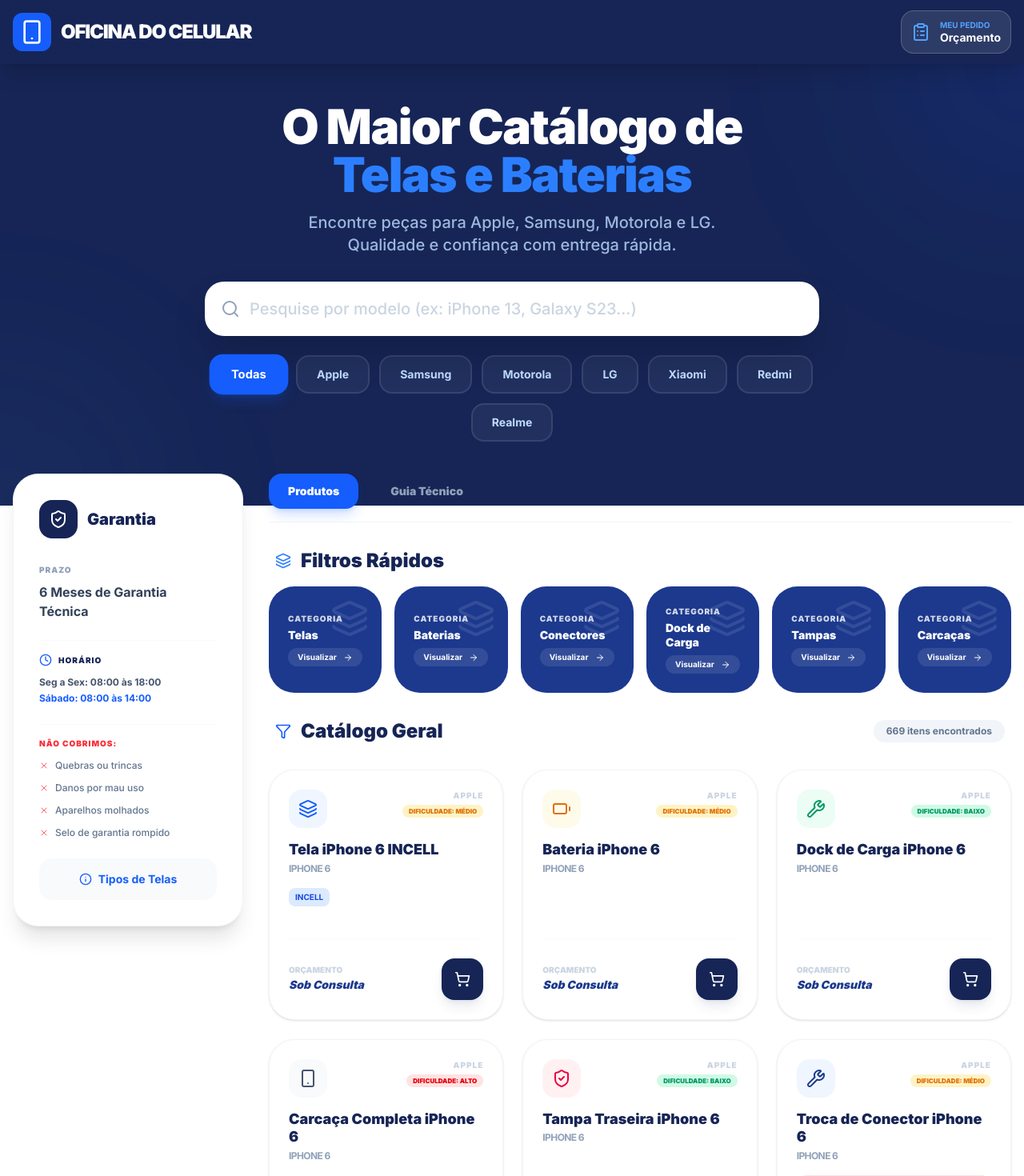
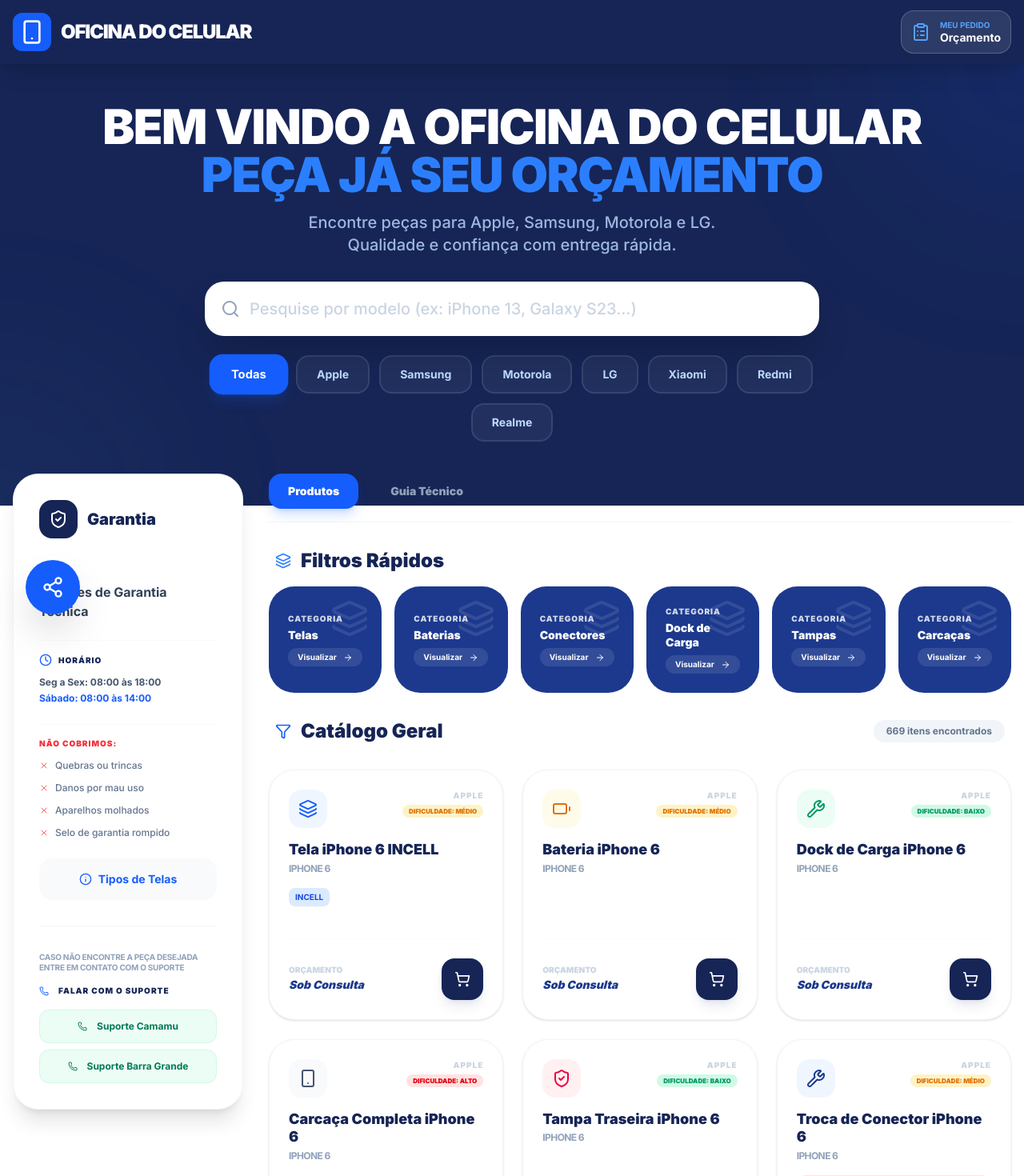
Before and after one commit to S4nttsx/oficinadocelular073, a React (Vite) app: page / in a window 1280 px wide. Shown: the top 1470 px of the page at 80% size. Built offline with nearby package versions, Linux system fonts and the light colour scheme.

Commit message:
melhorias

```diff
--- a/index.html
+++ b/index.html
@@ -3,7 +3,7 @@
   <head>
     <meta charset="UTF-8" />
     <meta name="viewport" content="width=device-width, initial-scale=1.0" />
-    <title>My Google AI Studio App</title>
+    <title>Oficina do Celular</title>
   </head>
   <body>
     <div id="root"></div>
--- a/src/App.tsx
+++ b/src/App.tsx
@@ -1,5 +1,5 @@
 import React, { useState, useEffect, useMemo, useDeferredValue } from 'react';
-import { Search, ShoppingCart, Trash2, Phone, ShieldCheck, Smartphone, Info, X, Check, ArrowRight, Menu, ClipboardList, Battery, Layers, Filter, Wrench, Clock } from 'lucide-react';
+import { Search, ShoppingCart, Trash2, Phone, ShieldCheck, Smartphone, Info, X, Check, ArrowRight, Menu, ClipboardList, Battery, Layers, Filter, Wrench, Clock, Share2, Instagram } from 'lucide-react';
 import { motion, AnimatePresence } from 'motion/react';
 import { PRODUTOS_ESTATICOS, Produto } from './data/produtos';
 
@@ -97,6 +97,7 @@
     modelo_aparelho: ''
   });
   const [showInfoModal, setShowInfoModal] = useState(false);
+  const [isShareOpen, setIsShareOpen] = useState(false);
 
   const addToCart = (produto: Produto, aro?: 'Com aro' | 'Sem aro') => {
     setCart(prev => {
@@ -159,6 +160,69 @@
 
   return (
     <div className="min-h-screen bg-white font-sans text-slate-900">
+      {/* Floating Share Button */}
+      <div className="fixed bottom-8 left-8 z-50 flex flex-col gap-3">
+        <AnimatePresence>
+          {isShareOpen && (
+            <motion.div
+              initial={{ opacity: 0, scale: 0.8, y: 20 }}
+              animate={{ opacity: 1, scale: 1, y: 0 }}
+              exit={{ opacity: 0, scale: 0.8, y: 20 }}
+              className="flex flex-col gap-3 mb-2"
+            >
+              <button
+                onClick={() => {
+                  const url = window.location.href;
+                  const text = "Confira o catálogo da Oficina do Celular! Peças e orçamentos online:";
+                  window.open(`https://wa.me/?text=${encodeURIComponent(text + " " + url)}`, '_blank');
+                }}
+                className="bg-emerald-500 text-white p-4 rounded-full shadow-xl hover:bg-emerald-600 transition-all flex items-center justify-center group relative"
+                title="Compartilhar no WhatsApp"
+              >
+                <Phone className="w-6 h-6" />
+                <span className="absolute left-full ml-4 px-3 py-1 bg-slate-900 text-white text-[10px] font-black uppercase tracking-widest rounded-lg opacity-0 group-hover:opacity-100 transition-opacity whitespace-nowrap pointer-events-none">
+                  WhatsApp
+                </span>
+              </button>
+              <a
+                href="https://www.instagram.com/oficinadocelular073?igsh=MWhscmNlbGlpMGplbQ=="
+                target="_blank"
+                rel="noopener noreferrer"
+                className="bg-gradient-to-tr from-yellow-400 via-red-500 to-purple-600 text-white p-4 rounded-full shadow-xl hover:opacity-90 transition-all flex items-center justify-center group relative"
+                title="Seguir no Instagram"
+              >
+                <Instagram className="w-6 h-6" />
+                <span className="absolute left-full ml-4 px-3 py-1 bg-slate-900 text-white text-[10px] font-black uppercase tracking-widest rounded-lg opacity-0 group-hover:opacity-100 transition-opacity whitespace-nowrap pointer-events-none">
+                  Instagram
+                </span>
+              </a>
+              <button
+                onClick={() => {
+                  navigator.clipboard.writeText(window.location.href);
+                  alert('Link copiado para a área de transferência!');
+                  setIsShareOpen(false);
+                }}
+                className="bg-slate-100 text-slate-600 p-4 rounded-full shadow-xl hover:bg-slate-200 transition-all flex items-center justify-center group relative border border-slate-200"
+                title="Copiar Link"
+              >
+                <ClipboardList className="w-6 h-6" />
+                <span className="absolute left-full ml-4 px-3 py-1 bg-slate-900 text-white text-[10px] font-black uppercase tracking-widest rounded-lg opacity-0 group-hover:opacity-100 transition-opacity whitespace-nowrap pointer-events-none">
+                  Copiar Link
+                </span>
+              </button>
+            </motion.div>
+          )}
+        </AnimatePresence>
+        <button
+          onClick={() => setIsShareOpen(!isShareOpen)}
+          className={`p-5 rounded-full shadow-2xl transition-all flex items-center justify-center ${
+            isShareOpen ? 'bg-red-500 text-white rotate-45' : 'bg-blue-600 text-white'
+          }`}
+        >
+          <Share2 className="w-7 h-7" />
+        </button>
+      </div>
+
       {/* Header */}
       <header className="sticky top-0 z-40 bg-blue-950 text-white shadow-xl">
         <div className="max-w-7xl mx-auto px-4 h-20 flex items-center justify-between">
@@ -200,9 +264,9 @@
             animate={{ opacity: 1, y: 0 }}
             className="space-y-4"
           >
-            <h2 className="text-4xl md:text-6xl font-black tracking-tight">
-              O Maior Catálogo de <br />
-              <span className="text-blue-500">Telas e Baterias</span>
+            <h2 className="text-4xl md:text-6xl font-black tracking-tight uppercase">
+              Bem vindo a Oficina do Celular <br />
+              <span className="text-blue-500">Peça já seu orçamento</span>
             </h2>
             <p className="text-blue-200/80 text-lg md:text-xl max-w-2xl mx-auto font-medium">
               Encontre peças para Apple, Samsung, Motorola e LG. <br className="hidden md:block" />
@@ -294,6 +358,33 @@
                 >
                   <Info className="w-4 h-4" /> Tipos de Telas
                 </button>
+
+                <div className="mt-8 pt-8 border-t border-slate-100">
+                  <p className="text-[10px] font-bold text-slate-400 uppercase tracking-tight mb-4 leading-tight">
+                    Caso não encontre a peça desejada entre em contato com o suporte
+                  </p>
+                  <div className="flex items-center gap-3 text-blue-950 font-black uppercase tracking-widest text-[10px] mb-4">
+                    <Phone className="w-3 h-3 text-blue-600" /> Falar com o Suporte
+                  </div>
+                  <div className="flex flex-col gap-2">
+                    <a
+                      href="https://wa.me/5573991162549"
+                      target="_blank"
+                      rel="noopener noreferrer"
+                      className="flex items-center justify-center gap-3 p-3 bg-emerald-50 text-emerald-700 rounded-xl font-bold text-xs hover:bg-emerald-100 transition-all border border-emerald-100"
+                    >
+                      <Phone className="w-3 h-3" /> Suporte Camamu
+                    </a>
+                    <a
+                      href="https://wa.me/message/E3XSXARPSLK4G1"
+                      target="_blank"
+                      rel="noopener noreferrer"
+                      className="flex items-center justify-center gap-3 p-3 bg-emerald-50 text-emerald-700 rounded-xl font-bold text-xs hover:bg-emerald-100 transition-all border border-emerald-100"
+                    >
+                      <Phone className="w-3 h-3" /> Suporte Barra Grande
+                    </a>
+                  </div>
+                </div>
               </div>
             </div>
           </div>
@@ -880,15 +971,42 @@
             </div>
 
             <div className="space-y-6">
+              <h4 className="font-black text-blue-950 uppercase tracking-widest text-xs">Compartilhar Site</h4>
+              <div className="flex gap-4">
+                <button
+                  onClick={() => {
+                    const url = window.location.href;
+                    const text = "Confira o catálogo da Oficina do Celular! Peças e orçamentos online:";
+                    window.open(`https://wa.me/?text=${encodeURIComponent(text + " " + url)}`, '_blank');
+                  }}
+                  className="bg-emerald-500 text-white p-3 rounded-xl shadow-lg hover:bg-emerald-600 transition-all flex items-center justify-center"
+                  title="Compartilhar no WhatsApp"
+                >
+                  <Phone className="w-5 h-5" />
+                </button>
+                <button
+                  onClick={() => {
+                    navigator.clipboard.writeText(window.location.href);
+                    alert('Link copiado!');
+                  }}
+                  className="bg-slate-200 text-slate-600 p-3 rounded-xl shadow-lg hover:bg-slate-300 transition-all flex items-center justify-center"
+                  title="Copiar Link"
+                >
+                  <ClipboardList className="w-5 h-5" />
+                </button>
+              </div>
+            </div>
+
+            <div className="space-y-6">
               <h4 className="font-black text-blue-950 uppercase tracking-widest text-xs">Redes Sociais</h4>
               <div className="flex gap-6">
                 <a
                   href="https://www.instagram.com/oficinadocelular073?igsh=MWhscmNlbGlpMGplbQ=="
                   target="_blank"
                   rel="noopener noreferrer"
-                  className="text-slate-400 hover:text-blue-600 transition-colors font-bold text-sm"
+                  className="text-slate-400 hover:text-blue-600 transition-colors font-bold text-sm flex items-center gap-2"
                 >
-                  Instagram
+                  <Instagram className="w-4 h-4" /> Instagram
                 </a>
               </div>
             </div>
```
